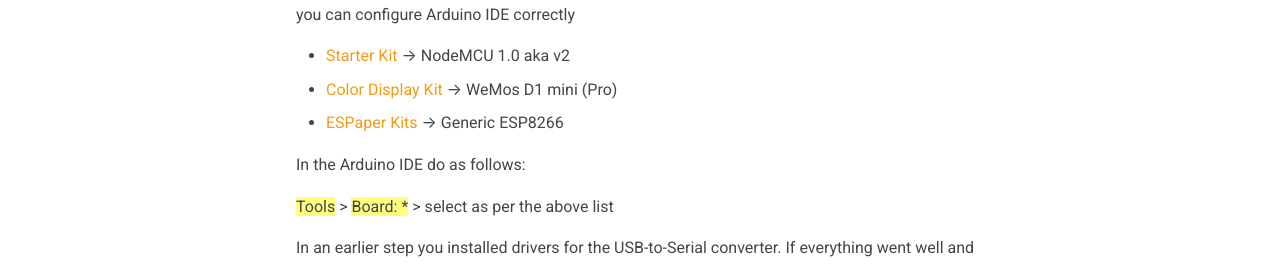
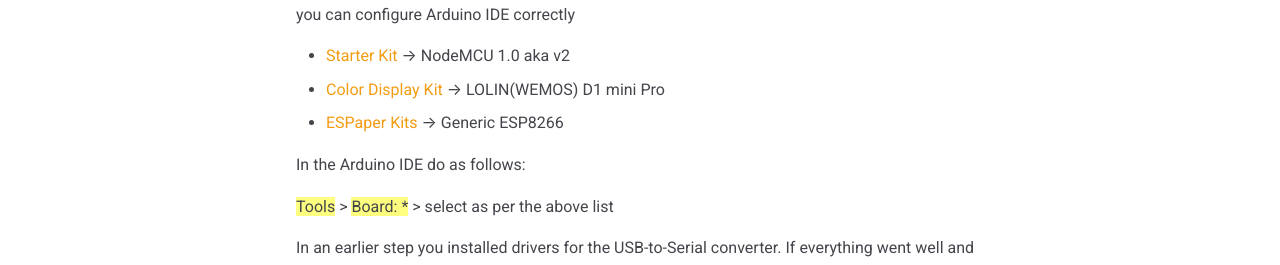
Before and after one commit to ThingPulse/docs, an MkDocs documentation site: the page built from docs/how-tos/Arduino-IDE-for-ESP8266.md, in a window 1280 px wide and 900 px high, scrolled down 1650 px. Shown: the part 211-476 px from the top of the window. Built offline with MkDocs 1.6.1 and Material for MkDocs 9.7.7, drawn with Linux system fonts in a browser that asks for light colours; comment, search, counter and statistics services are not loaded.

Commit message:
Update D1 mini Pro name as per boards manager

```diff
--- a/includes/select-board-and-serial-in-Arduino-IDE.md
+++ b/includes/select-board-and-serial-in-Arduino-IDE.md
@@ -10,7 +10,7 @@
  It's essential that you know which module you get with a specific kit so you can configure Arduino IDE correctly
 
 - [Starter Kit](https://thingpulse.com/product/esp8266-iot-electronics-starter-kit-weatherstation-planespotter-worldclock/) --> NodeMCU 1.0 aka v2
-- [Color Display Kit](https://thingpulse.com/product/esp8266-wifi-color-display-kit-2-4/) --> WeMos D1 mini (Pro)
+- [Color Display Kit](https://thingpulse.com/product/esp8266-wifi-color-display-kit-2-4/) --> LOLIN(WEMOS) D1 mini Pro
 - [ESPaper Kits](https://thingpulse.com/product-category/espaper-epaper-kits/) --> Generic ESP8266
 
 In the Arduino IDE do as follows:
```
